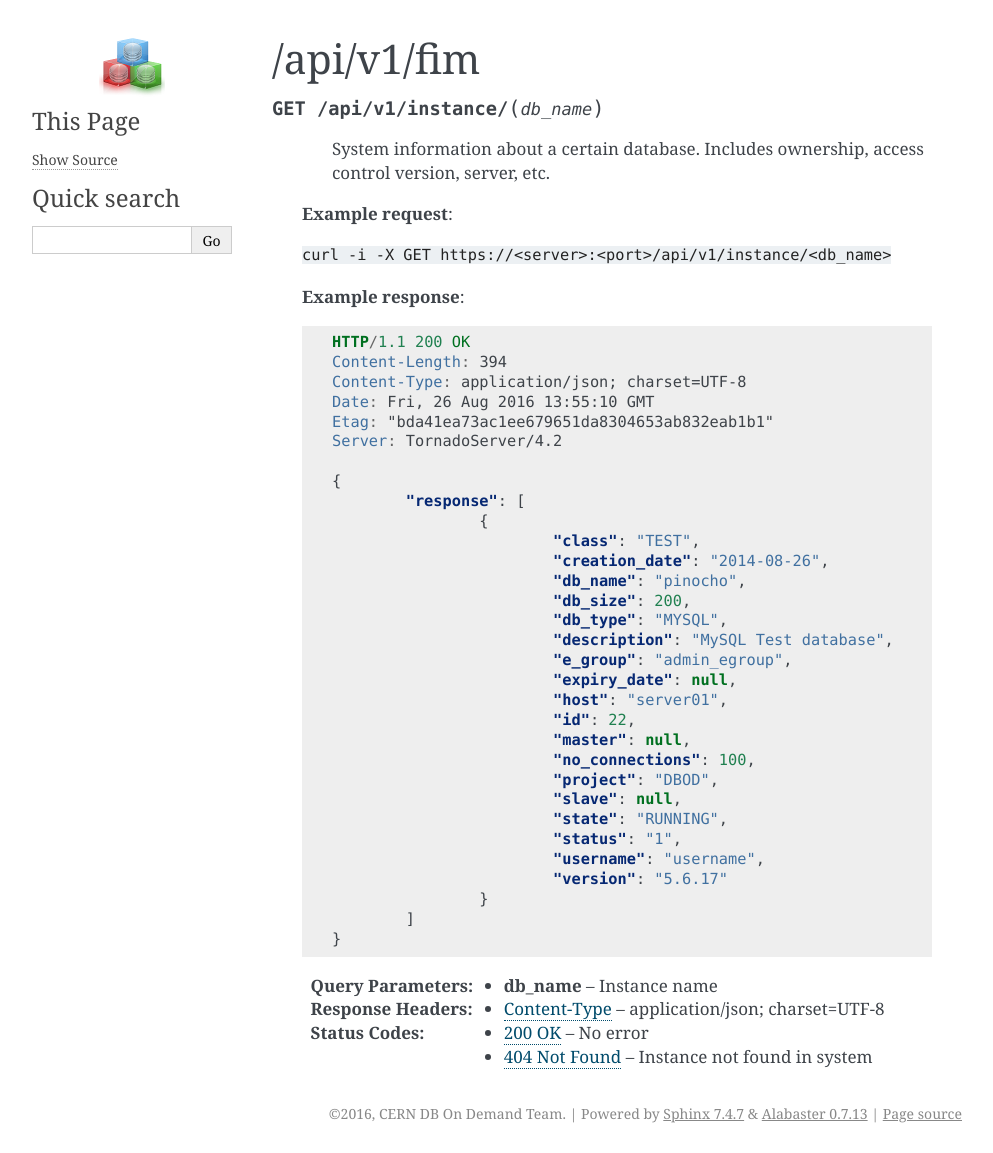
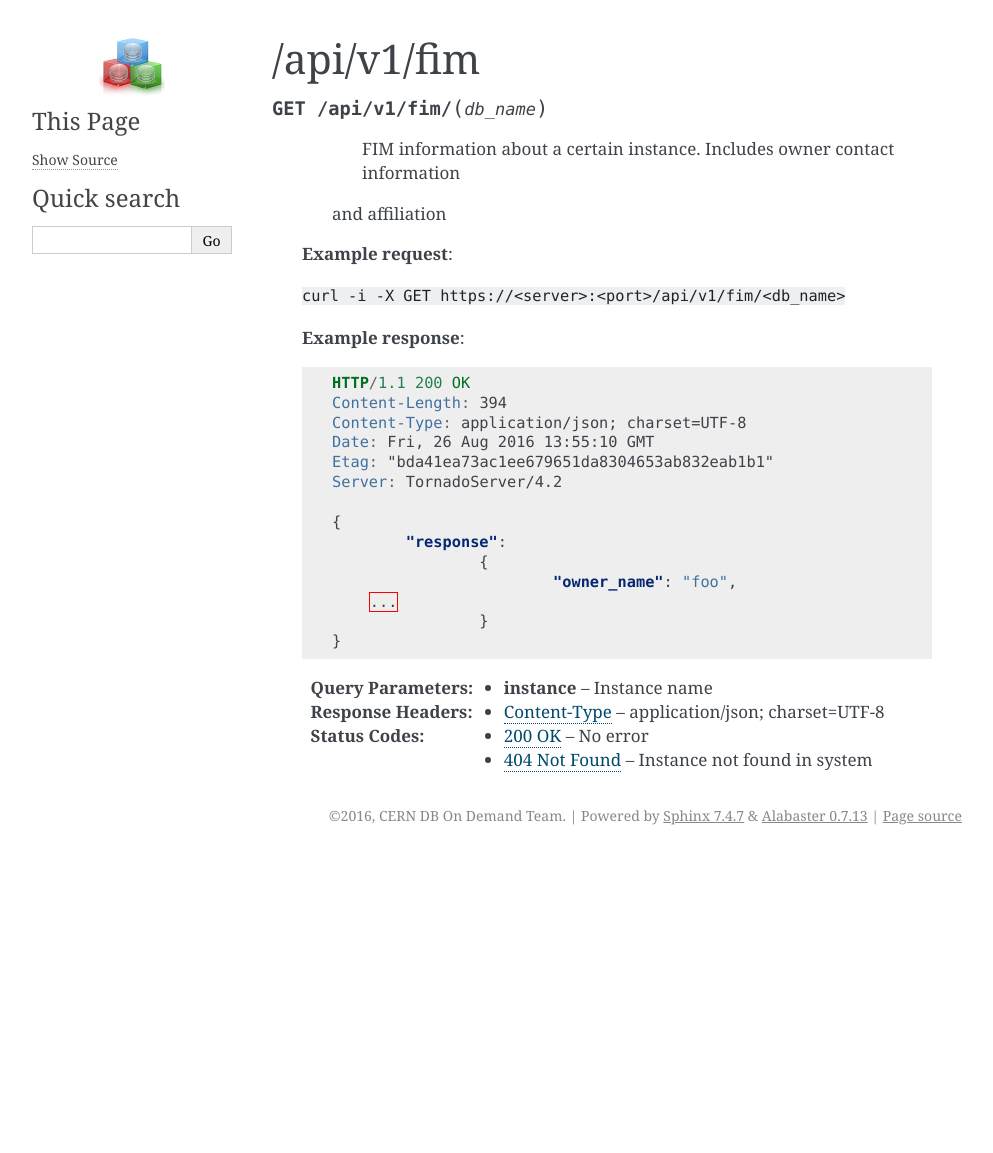
Before and after one commit to cerndb/dbod-api, a Sphinx documentation site: the page built from doc-source/source/endpoints/fim.rst, in a window 1280 px wide. Shown: the whole page, without its empty margins (148-1141 px from the left). Built offline with Sphinx 7.4.7, drawn with Linux system fonts in a browser that asks for light colours; after the commit the page ends 900 px from its top, so only the background shows below that.

Commit message:
DOC: Added FIM endpoint documentation entry

```diff
--- a/doc-source/source/endpoints/fim.rst
+++ b/doc-source/source/endpoints/fim.rst
@@ -1,14 +1,14 @@
 /api/v1/fim
 ===================
 
-.. http:get:: /api/v1/instance/(db_name)
+.. http:get:: /api/v1/fim/(db_name)
 
-	System information about a certain database. Includes ownership, access control
-	version, server, etc.
+	FIM information about a certain instance. Includes owner contact information
+    and affiliation
 
    **Example request**:
 
-   ``curl -i -X GET https://<server>:<port>/api/v1/instance/<db_name>``
+   ``curl -i -X GET https://<server>:<port>/api/v1/fim/<db_name>``
 
    **Example response**:
 
@@ -23,31 +23,14 @@
 		Server: TornadoServer/4.2
 
 		{
-			"response": [
+			"response":
 				{
-					"class": "TEST",
-					"creation_date": "2014-08-26",
-					"db_name": "pinocho",
-					"db_size": 200,
-					"db_type": "MYSQL",
-					"description": "MySQL Test database",
-					"e_group": "admin_egroup",
-					"expiry_date": null,
-					"host": "server01",
-					"id": 22,
-					"master": null,
-					"no_connections": 100,
-					"project": "DBOD",
-					"slave": null,
-					"state": "RUNNING",
-					"status": "1",
-					"username": "username",
-					"version": "5.6.17"
+					"owner_name": "foo",
+                    ...
 				}
-			]
 		}
 
-   :query db_name: Instance name
+   :query instance: Instance name
    :resheader Content-Type: application/json; charset=UTF-8
    :statuscode 200: No error
    :statuscode 404: Instance not found in system
```
